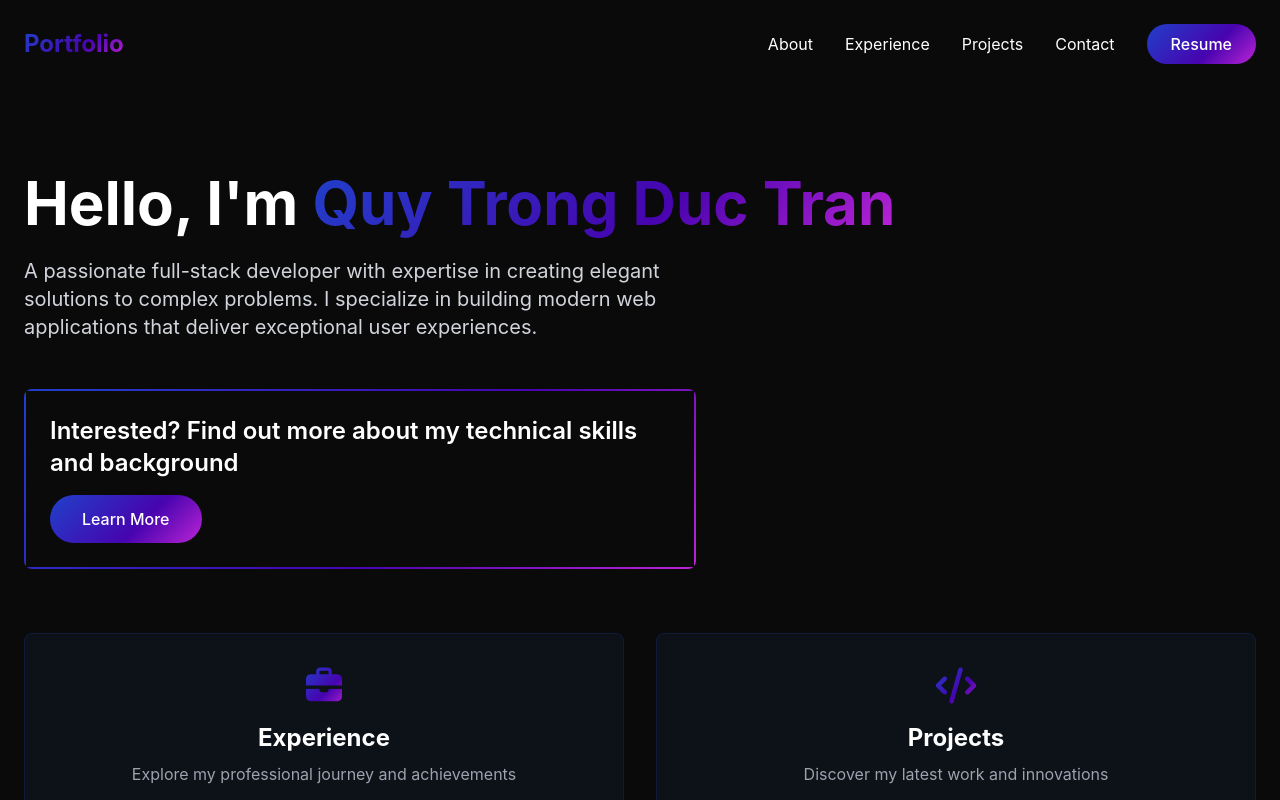
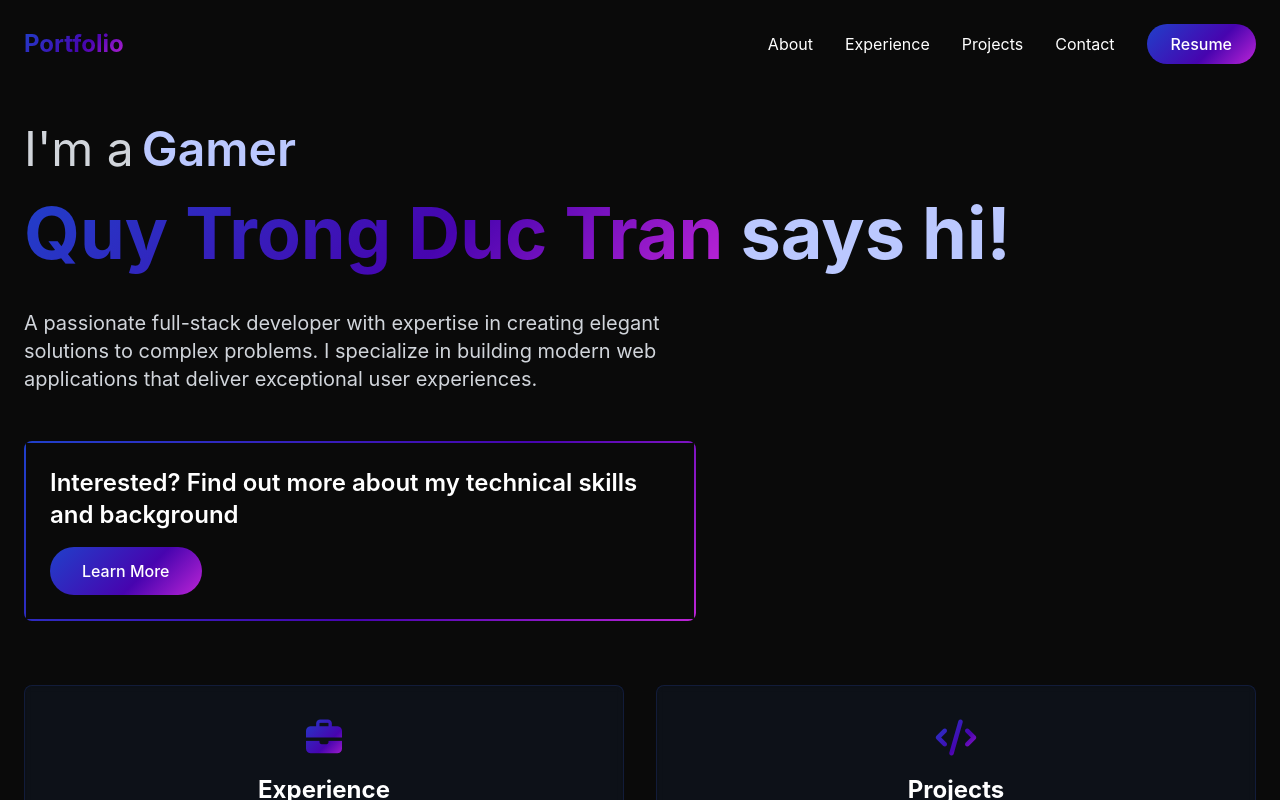
Before and after one commit to chimdienn/duccu-portfolio, a React (Vite) app in the folder client/: page / in a window 1280 px wide. Shown: the top 800 px of the page. Built offline with nearby package versions, Linux system fonts and the light colour scheme.

Commit message:
added roles transition

```diff
--- a/client/src/components/pages/Home.jsx
+++ b/client/src/components/pages/Home.jsx
@@ -1,15 +1,79 @@
 // Home Page Component
 import { Link, useNavigate } from "react-router-dom";
+import { useState, useEffect, useMemo } from "react";
+import "../../styles/home.css";
+
 const Home = () => {
   const navigate = useNavigate();
+  const roles = useMemo(
+    () => ["Student", "Engineer", "Gamer", "Procrastinator"],
+    []
+  );
+  const [currentRoleIndex, setCurrentRoleIndex] = useState(0);
+  const [displayText, setDisplayText] = useState("");
+  const [isTyping, setIsTyping] = useState(true);
+  const [showCursor, setShowCursor] = useState(true);
+
+  useEffect(() => {
+    let timeout;
+
+    if (isTyping) {
+      // Typing animation
+      const currentRole = roles[currentRoleIndex];
+      if (displayText.length < currentRole.length) {
+        timeout = setTimeout(() => {
+          setDisplayText(currentRole.slice(0, displayText.length + 1));
+        }, 80); // Typing speed
+      } else {
+        // Finished typing, wait before deleting
+        timeout = setTimeout(() => {
+          setIsTyping(false);
+        }, 1500); // Wait time before deleting
+      }
+    } else {
+      // Deleting animation
+      if (displayText.length > 0) {
+        timeout = setTimeout(() => {
+          setDisplayText(displayText.slice(0, -1));
+        }, 50); // Deleting speed (faster than typing)
+      } else {
+        // Finished deleting, move to next role
+        setCurrentRoleIndex((prevIndex) => (prevIndex + 1) % roles.length);
+        setIsTyping(true);
+      }
+    }
+
+    return () => clearTimeout(timeout);
+  }, [displayText, isTyping, currentRoleIndex, roles]);
+
+  // Cursor blinking effect
+  useEffect(() => {
+    const cursorInterval = setInterval(() => {
+      setShowCursor((prev) => !prev);
+    }, 500); // Cursor blink speed
+
+    return () => clearInterval(cursorInterval);
+  }, []);
 
   return (
     <div className="pt-24 fade-in">
       <div className="container mx-auto px-6">
         <div className="min-h-screen flex flex-col justify-center">
-          <h1 className="text-6xl font-bold mb-6">
-            Hello, I'm <span className="gradient-text">Quy Trong Duc Tran</span>
+          <div className="text-3xl md:text-5xl mb-5 h-14 flex items-center">
+            <span className="text-gray-300">I'm a </span>
+            <span className="my-blue font-semibold ml-2 relative inline-flex items-center min-w-[180px] md:min-w-[250px]">
+              <span>{displayText}</span>
+              <span
+                className={`cursor ${showCursor ? "opacity-100" : "opacity-0"}`}
+              ></span>
+            </span>
+          </div>
+
+          <h1 className="text-6xl md:text-7xl font-bold mb-10">
+            <span className="gradient-text">Quy Trong Duc Tran</span>{" "}
+            <span className="my-blue">says hi!</span>
           </h1>
+
           <p className="text-xl text-gray-300 mb-12 max-w-2xl">
             A passionate full-stack developer with expertise in creating elegant
             solutions to complex problems. I specialize in building modern web
--- /dev/null
+++ b/client/src/styles/home.css
@@ -0,0 +1,39 @@
+/* Existing blue color */
+.my-blue {
+  color: #bbc8ff;
+}
+
+/* Typewriter cursor styling */
+.cursor {
+  display: inline-block;
+  width: 3px;
+  height: 1.4em;
+  background-color: #bbc8ff;
+  margin-left: 3px;
+  position: relative;
+  top: 0.05em;
+  transition: opacity 0.1s ease;
+}
+
+/* Add a subtle glow effect to the cursor */
+.cursor {
+  box-shadow: 0 0 4px #bbc8ff, 0 0 8px rgba(187, 200, 255, 0.4);
+}
+
+/* Ensure proper spacing for the typewriter text */
+.typewriter-container {
+  min-width: 300px; /* Prevent layout shift */
+  display: inline-flex;
+  align-items: center;
+}
+
+/* Add smooth color transition for the text */
+.my-blue {
+  transition: color 0.3s ease;
+}
+
+/* Optional: Add hover effect to the typewriter text */
+.my-blue:hover {
+  color: #a0b4ff;
+  text-shadow: 0 0 20px rgba(187, 200, 255, 0.5);
+}
```
